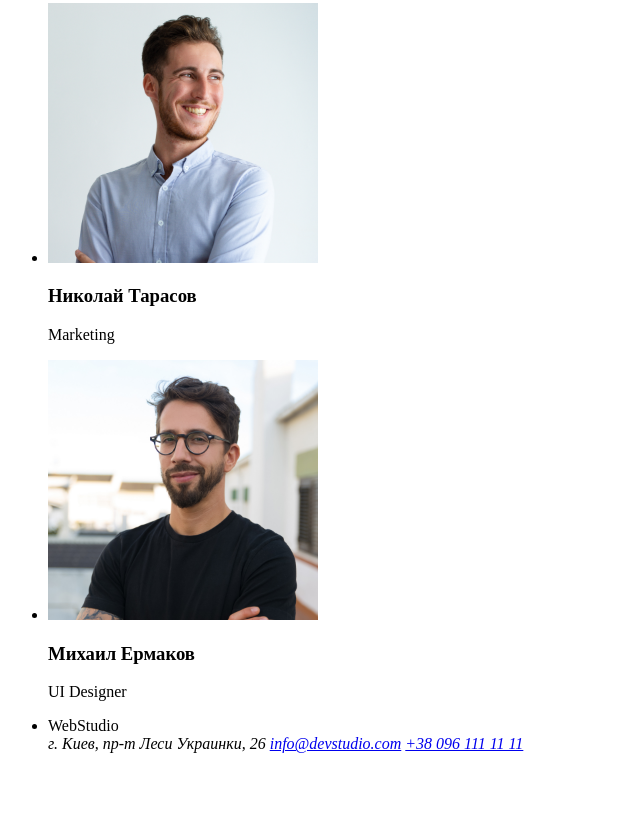
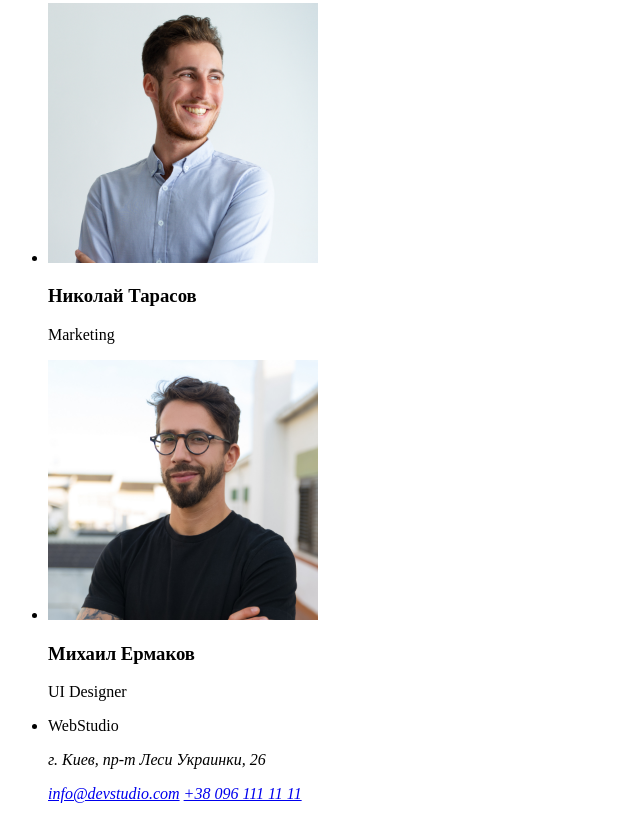
Before and after one commit to CzechVadim/goit-markup-hw-01, a plain HTML site: page index.html in a window 1280 px wide. Shown: the part 2339-3158 px from the top of the page, without its empty margins (0-640 px from the left). Before the commit the page ends 3108 px from the top, so only its background shows below. Drawn offline with Linux system fonts and the light colour scheme.

Commit message:
Заменил тег <a> в футере, что обрамляет адрес на тег <p>
Заменил тег <a> в футере, что обрамляет адрес на тег <p>

```diff
--- a/index.html
+++ b/index.html
@@ -13,7 +13,6 @@
 
             <!-- Навигация сайта -->
             <nav>
-
                 <!-- Лого сайта -->
                 <a>WebStudio</a>
 
@@ -23,8 +22,8 @@
                     <li><a href="">Портфолио</a></li>
                     <li><a href="">Контакты</a></li>
                 </ul>
+            </nav>
 
-                </nav>
 
             <!-- Ссылки на mail и tel -->
             <ul>
@@ -178,15 +177,13 @@
             <!-- Адрес и связь -->
             <ul>
                 <li>
-
                     <a>WebStudio</a>
 
                     <address>
-                        <a>г. Киев, пр-т Леси Украинки, 26</a>
+                        <p>г. Киев, пр-т Леси Украинки, 26</p>
                         <a href="mailto:info@devstudio.com">info@devstudio.com</a>
                         <a href="tel:+38-096-111-11-11">+38 096 111 11 11</a>
                     </address>
-
                 </li>
             </ul>
 
```
Lines whose indentation alone changed are shown as unchanged.
